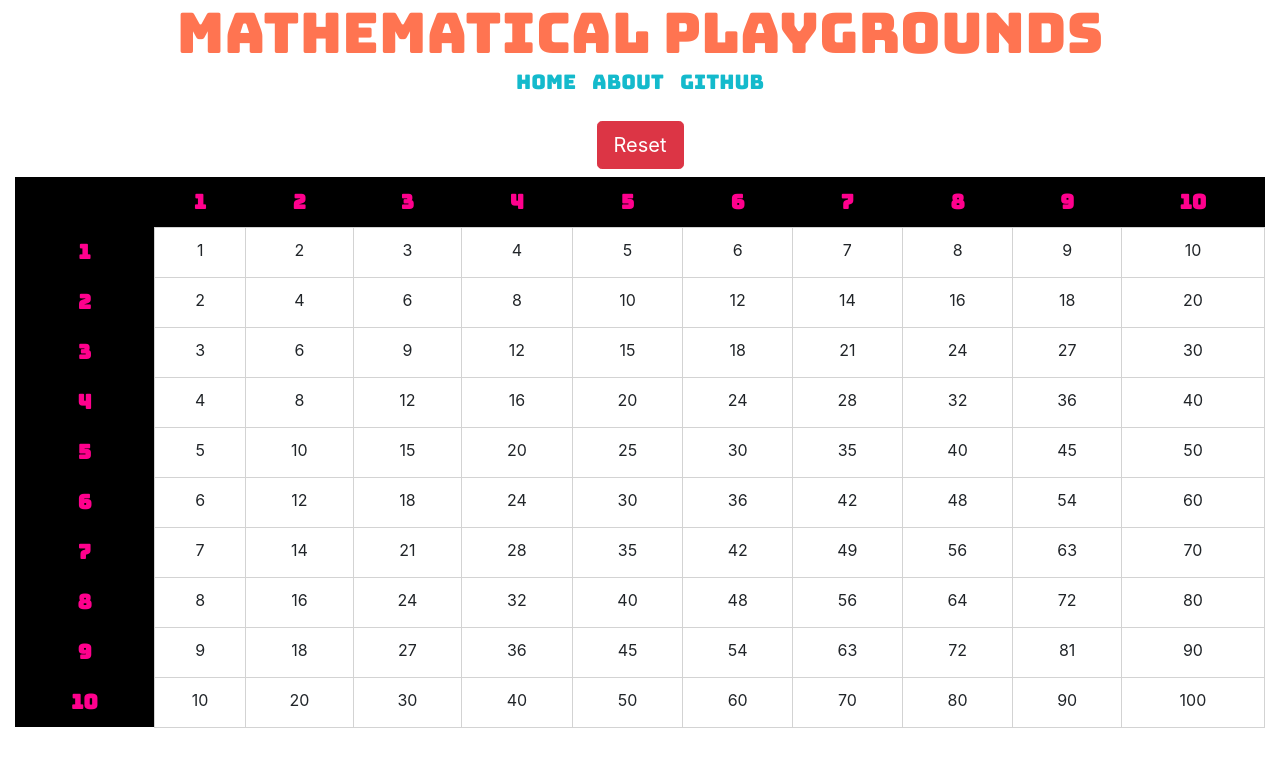
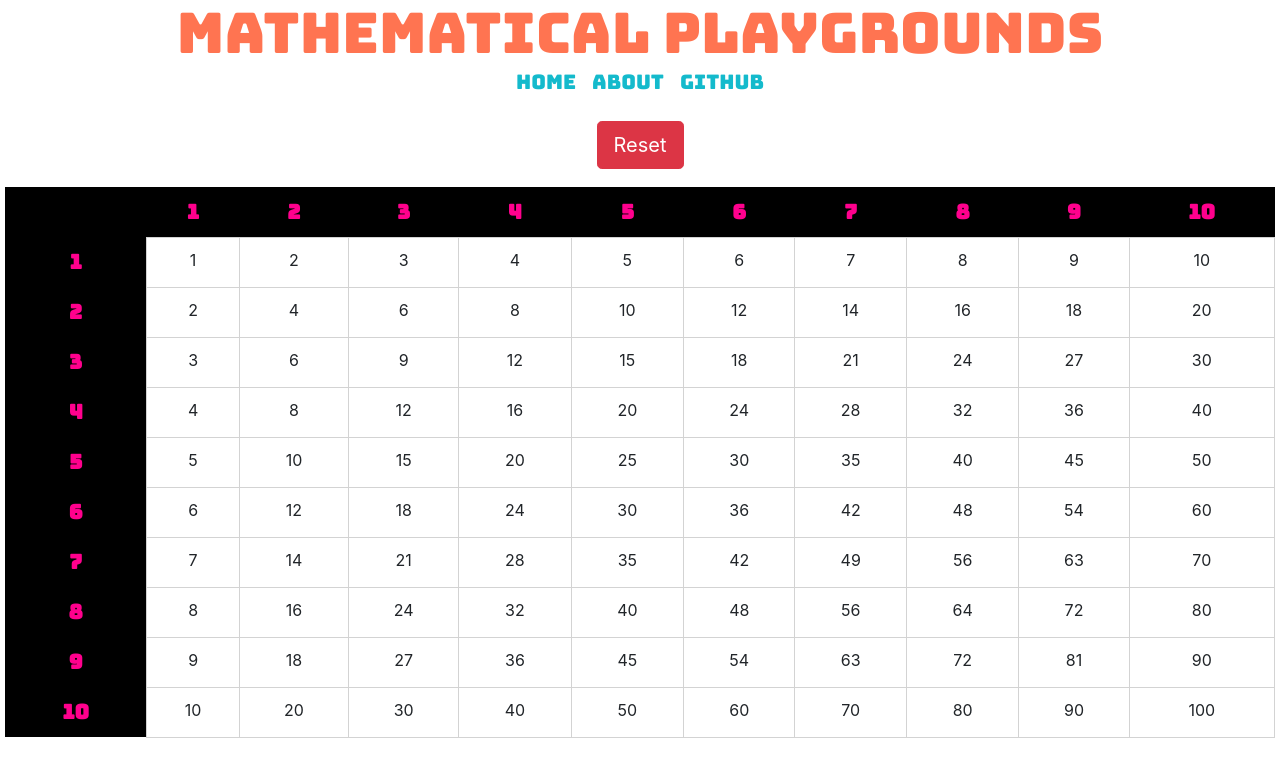
Before and after one commit to TylerAuer/math-tools, a Jekyll site: the page built from apps/mult_table.html, in a window 1280 px wide. Shown: the top 777 px of the page. Built offline with Jekyll 4.4.1, drawn with Linux system fonts in a browser that asks for light colours; nearby versions of some CDN libraries.

Commit message:
fix responsive table bug with mult-table

```diff
--- a/apps/mult_table.html
+++ b/apps/mult_table.html
@@ -12,9 +12,7 @@ customCSS: "/assets/css/mult-table.css"
 </div>
 
 <!-- Table  -->
-<div class='container-fluid'>
-  <div class="table-responsive">
-    <table id='grid' class='table'>
-    </table>
-  </div>
+<div id="table-container">
+  <table id='grid' class='table'>
+  </table>
 </div>
--- a/assets/css/mult-table.scss
+++ b/assets/css/mult-table.scss
@@ -6,6 +6,11 @@
 /////////////////////////////////////
 // Table Styling
 /////////////////////////////////////
+
+#table-container {
+  margin: 10px 5px;
+  padding: 0px;
+}
 
 .number {
   text-align: center;
```
